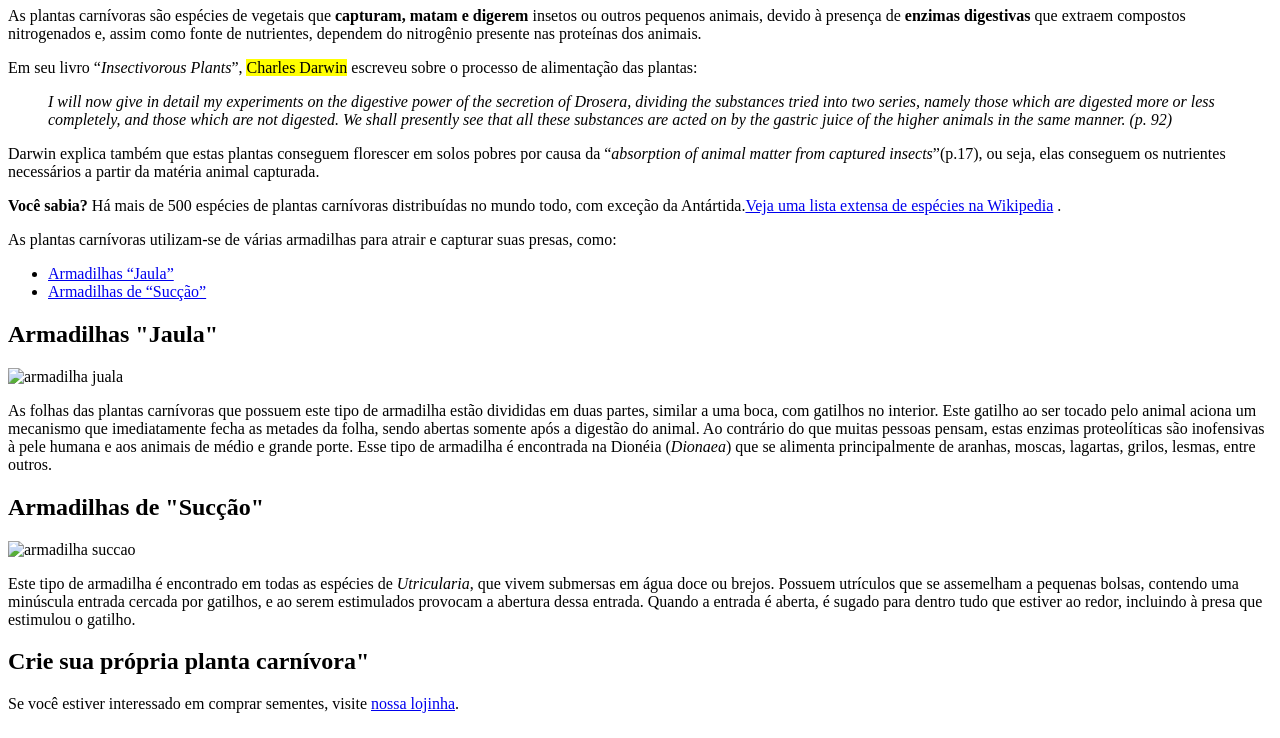
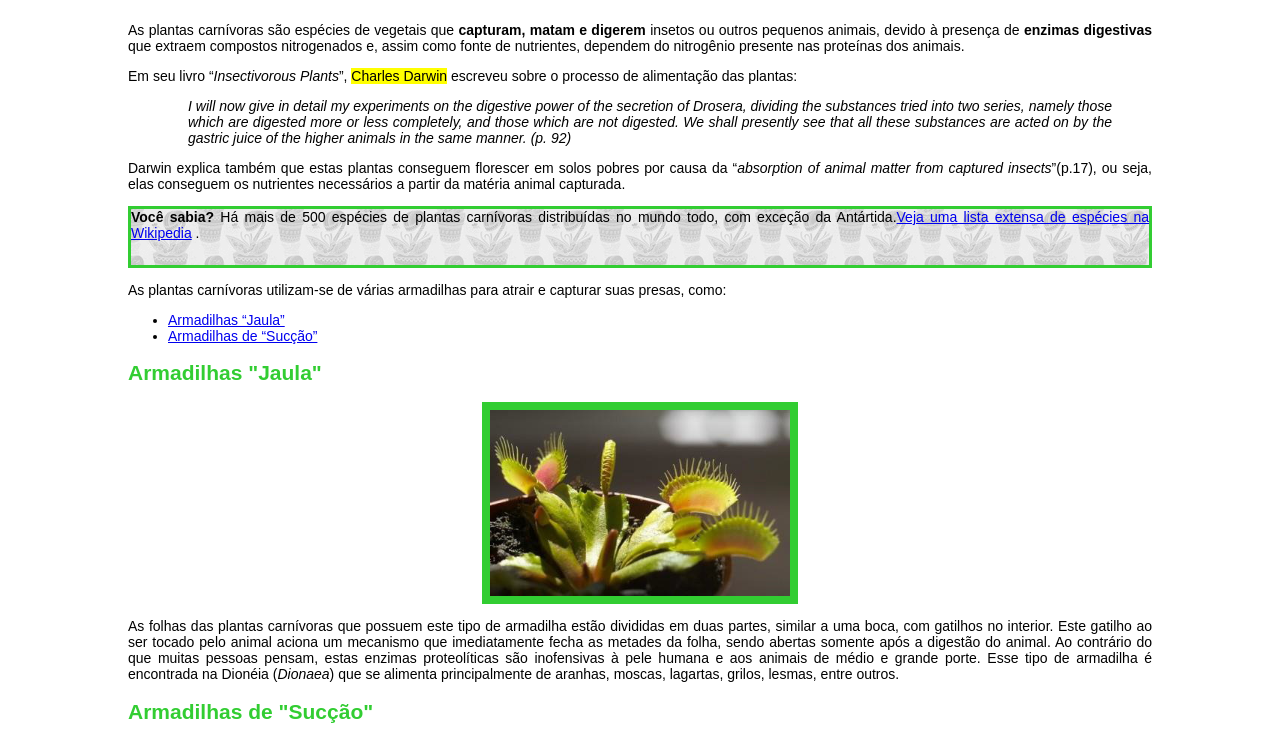
Before and after one commit to lucasAlex-sys/cefet-web-piranha-plant, a plain HTML site: page index.html in a window 1280 px wide. Shown: the part 73-811 px from the top of the page. Drawn offline with Linux system fonts and the light colour scheme; the site is published under a folder, as on GitHub Pages, so addresses that start at the root find nothing.

Commit message:
removendo o index da pasta pages para a raiz do repositorio para o funcionamento correto do gh-pages

```diff
--- a/index.html
+++ b/index.html
@@ -2,8 +2,8 @@
 <html>
   <head>
     <title>Pagina Inicial</title>
-    <link rel="stylesheet" type="text/css" href="../css/estilos-plantas.css" media="screen" />
-    <link rel="stylesheet" type="text/css" href="../css/estilos-comuns.css" media="screen" />
+    <link rel="stylesheet" type="text/css" href="./css/estilos-plantas.css" media="screen" />
+    <link rel="stylesheet" type="text/css" href="./css/estilos-comuns.css" media="screen" />
   </head>
   <body>
     <h1 >Plantas Carnívora</h1>
@@ -20,14 +20,14 @@
         <li><a href="#id-armadilha-succao">Armadilhas de “Sucção”</a></li>
     </ul>
     <h2 id="id-armadilha-jaula">Armadilhas "Jaula"</h2>
-    <img src="../image/armadilha-jaula.jpg" alt="armadilha juala" >
+    <img src="./image/armadilha-jaula.jpg" alt="armadilha juala" >
     <p>As folhas das plantas carnívoras que possuem este tipo de armadilha estão divididas em duas partes, similar a uma boca, com gatilhos no interior. Este gatilho ao ser tocado pelo animal aciona um mecanismo que imediatamente fecha as metades da folha, sendo abertas somente após a
         digestão do animal. Ao contrário do que muitas pessoas pensam, estas enzimas proteolíticas são inofensivas à pele humana e aos animais de médio e grande porte. Esse tipo de armadilha é encontrada na Dionéia (<em>Dionaea</em>) que se alimenta principalmente de aranhas, moscas, lagartas, grilos, lesmas, entre outros.</p>
     <h2 id="id-armadilha-succao">Armadilhas de "Sucção" </h2>
-    <img src="../image/armadilha-succao.jpg" alt="armadilha succao" >
+    <img src="./image/armadilha-succao.jpg" alt="armadilha succao" >
     <p>Este tipo de armadilha é encontrado em todas as espécies de <em>Utricularia</em>, que vivem submersas em água doce ou brejos. Possuem utrículos que se assemelham a pequenas bolsas, contendo uma minúscula entrada cercada por gatilhos, e ao serem estimulados provocam a abertura dessa entrada. Quando a entrada é aberta, é sugado para dentro tudo que estiver ao redor, incluindo à presa que estimulou o gatilho.</p>
     <h2>Crie sua própria planta carnívora"</h2>
-    <p>Se você estiver interessado em comprar sementes, visite <a href="/pages/loja.html">nossa lojinha</a>.</p>
+    <p>Se você estiver interessado em comprar sementes, visite <a href="./loja.html">nossa lojinha</a>.</p>
 
   </body>
 </html>
```
Also changed, not shown: loja.html (renamed from pages/loja.html, +2 -2 lines).
